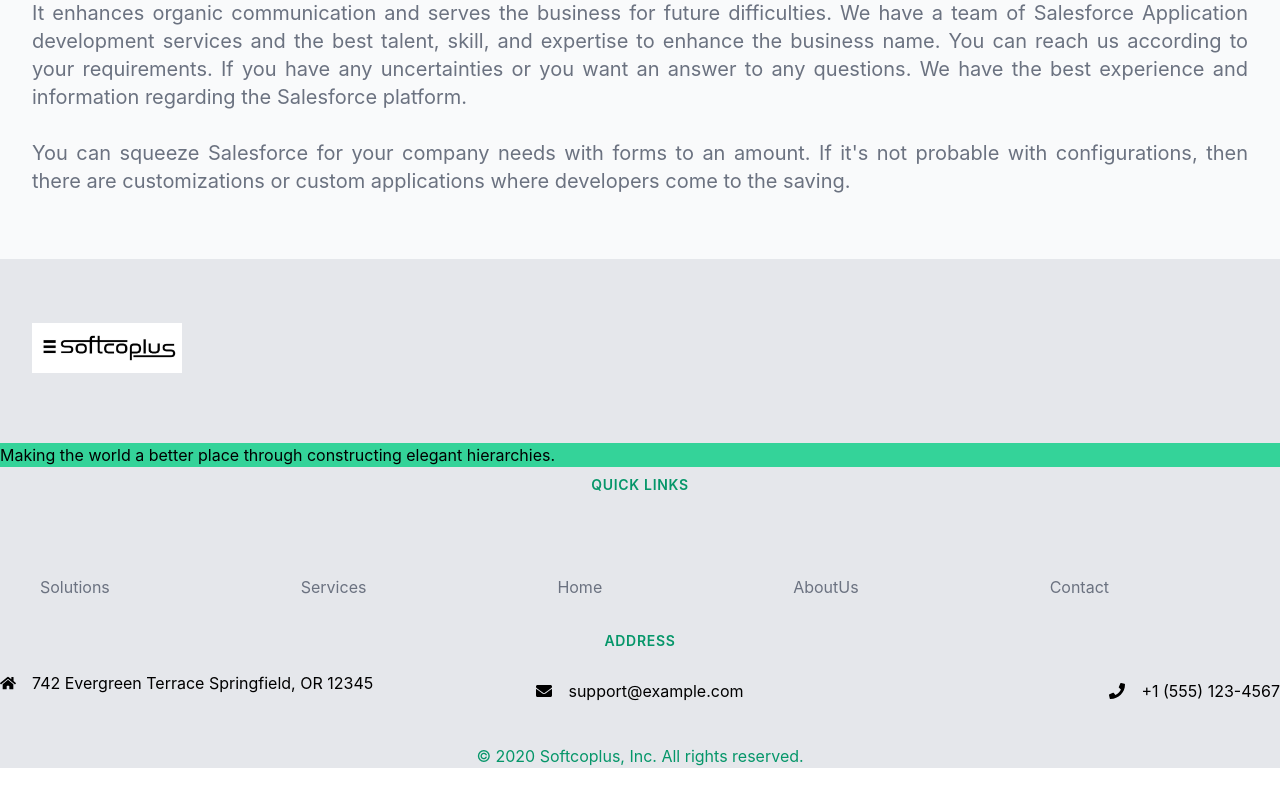
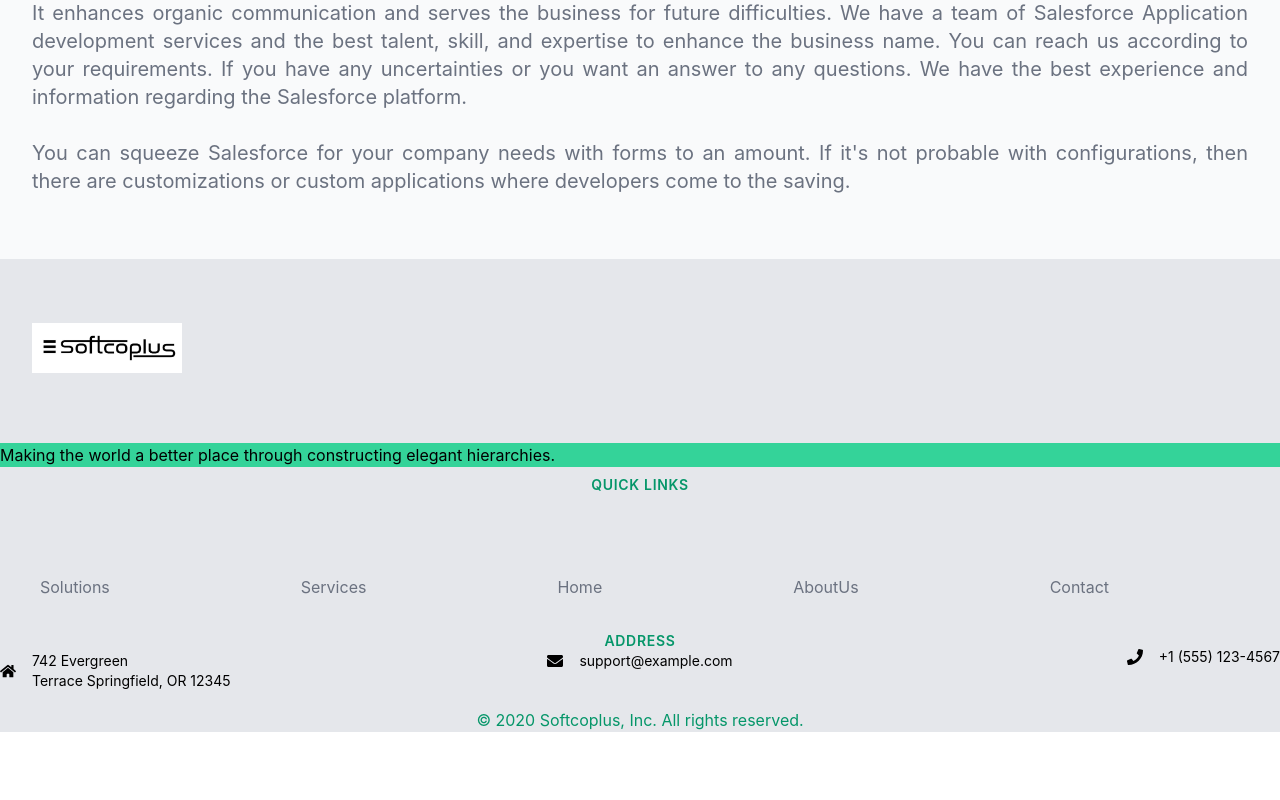
Before and after one commit to Softcoplus-org/softcoplus-website, a Next.js app: page / in a window 1280 px wide. Shown: the part 3479-4279 px from the top of the page. After the commit the page ends 4243 px from the top, so only its background shows below. Built offline with nearby package versions, Linux system fonts and the light colour scheme.

Commit message:
Update Footer.tsx

```diff
--- a/components/Footer.tsx
+++ b/components/Footer.tsx
@@ -1,4 +1,5 @@
  /* This is tailwind code by shubham singh*/
+
 import Image from 'next/image'
 import logo from  "../public/logo.jpeg"
 
@@ -21,7 +22,10 @@
 
 export default function Example() {
     return (
-    <footer className="bg-gray-200" aria-labelledby="footer-heading ">
+
+
+<footer
+         className="bg-gray-200" aria-labelledby="footer-heading ">
       <h2 id="footer-heading" className="sr-only">
         Footer
       </h2>
@@ -59,19 +63,19 @@
 
               </div>
               </div>
-              <h3 className="text-sm font-semibold text-green-600 tracking-wider uppercase text-center mb-5">Address</h3>
-              <p className="flex items-center justify-center md:justify-start mb-4">
+              <h3 className="text-sm font-semibold text-green-600 tracking-wider uppercase text-center mb-8">Address</h3>
+              <p className="flex items-center text-sm absolute md:justify-start justify-start sm:justify-start mb-4 -my-8">
           <svg aria-hidden="true" focusable="false" data-prefix="fas" data-icon="home"
             className="w-4 mr-4" role="img" xmlns="http://www.w3.org/2000/svg" viewBox="0 0 576 512">
             <path fill="currentColor"
               d="M280.37 148.26L96 300.11V464a16 16 0 0 0 16 16l112.06-.29a16 16 0 0 0 15.92-16V368a16 16 0 0 1 16-16h64a16 16 0 0 1 16 16v95.64a16 16 0 0 0 16 16.05L464 480a16 16 0 0 0 16-16V300L295.67 148.26a12.19 12.19 0 0 0-15.3 0zM571.6 251.47L488 182.56V44.05a12 12 0 0 0-12-12h-56a12 12 0 0 0-12 12v72.61L318.47 43a48 48 0 0 0-61 0L4.34 251.47a12 12 0 0 0-1.6 16.9l25.5 31A12 12 0 0 0 45.15 301l235.22-193.74a12.19 12.19 0 0 1 15.3 0L530.9 301a12 12 0 0 0 16.9-1.6l25.5-31a12 12 0 0 0-1.7-16.93z">
             </path>
           </svg>
-          742 Evergreen Terrace
+          742 Evergreen <br></br>Terrace
 
           Springfield, OR 12345
         </p>
-        <p className="flex items-center justify-center md:justify-centre mb-4 -my-8">
+        <p className="flex items-center text-sm justify-center sm:justify-center mb-4 -my-8">
           <svg aria-hidden="true" focusable="false" data-prefix="fas" data-icon="envelope"
             className="w-4 mr-4" role="img" xmlns="http://www.w3.org/2000/svg"
             viewBox="0 0 512 512">
@@ -81,7 +85,7 @@
           </svg>
           support@example.com
         </p>
-        <p className="flex flex-row justify-evenly md:justify-end  -my-10">
+        <p className="flex flex-row text-sm justify-end sm:justify-end  -my-10">
           <svg aria-hidden="true" focusable="false" data-prefix="fas" data-icon="phone"
             className="w-4 mr-4" role="img" xmlns="http://www.w3.org/2000/svg"
             viewBox="0 0 512 512">
@@ -99,5 +103,8 @@
           <div className="mt-12 border-t border-gray-200 pt-8 mb-8">
             <p className="text-base text-green-600 xl:text-center">&copy; 2020 Softcoplus,  Inc. All rights reserved.</p>
           </div>
+
+
           </footer>
-            )}
+
+    )}
```
